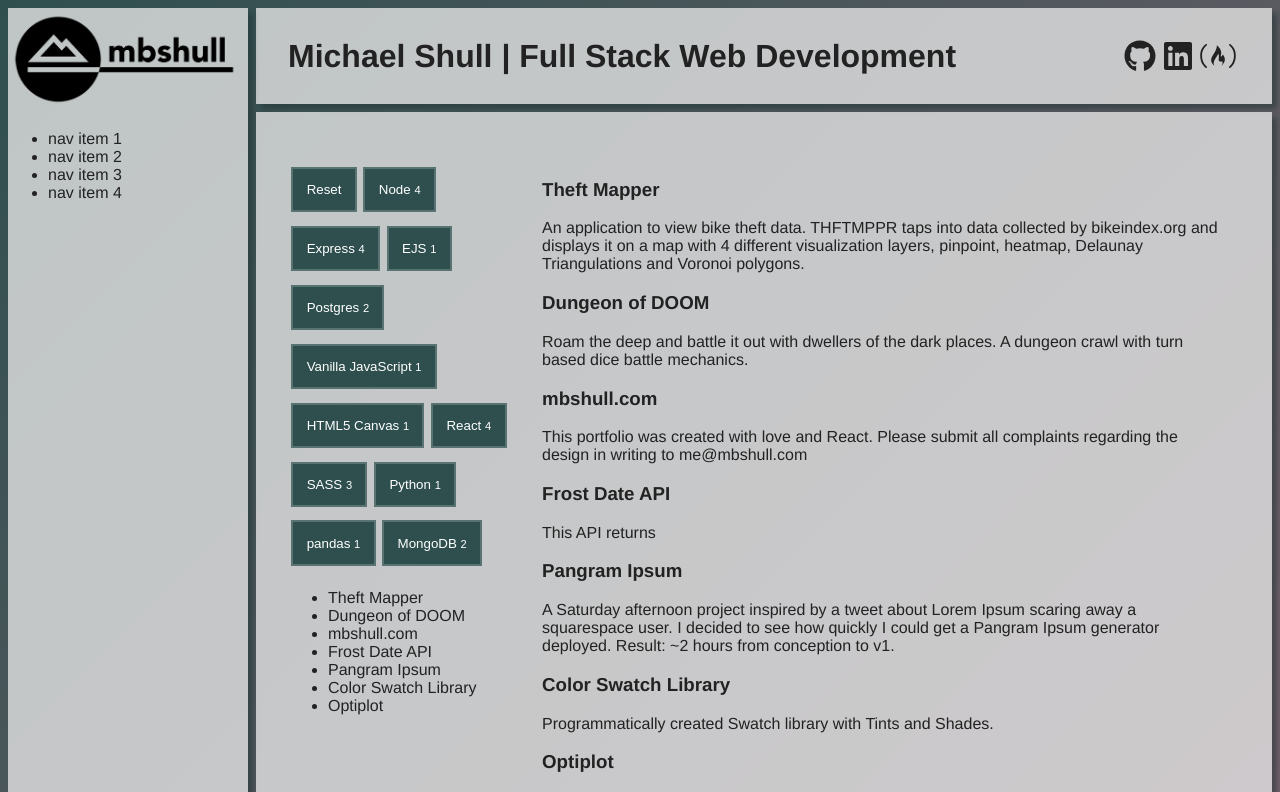
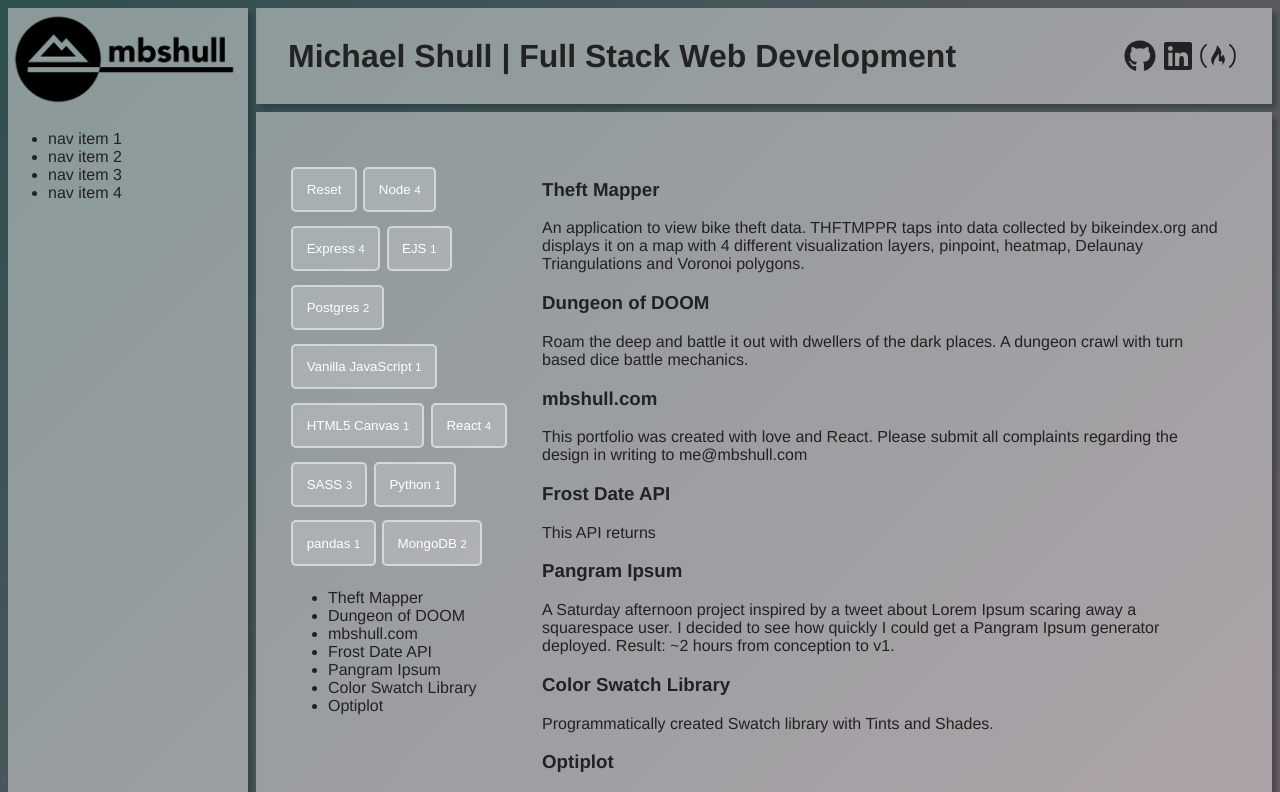
Before and after one commit to shullmb/portfolio2019, a React (Create React App) app: page / in a window 1280 px wide. Shown: the top 792 px of the page. Built offline with nearby package versions, Linux system fonts and the light colour scheme.

Commit message:
update BadgeButton styles

```diff
--- a/src/styles/App.scss
+++ b/src/styles/App.scss
@@ -1,7 +1,7 @@
 // $mainBGColor: #0e1a24;
 $mainBGColor:linear-gradient(135deg, rgba(47, 79, 79,1), rgba(123,99,111,1) 100%);
 // $mainBGColor:linear-gradient(135deg, rgba(47,79,79,1) 0%, rgba(253,187,45,1) 100%);
-$panelBGColor: rgba(228, 228, 228,0.8);
+$panelBGColor: rgba(228, 228, 228,0.5);
 $maintextColor: #222;
 
 body {
--- a/src/styles/Project.scss
+++ b/src/styles/Project.scss
@@ -14,14 +14,18 @@
   // width: 20%;
   // height: 100%;
   button {
-    background: darkslategray;
-    border: 2px solid rgba(255,255,255,0.2);
+    background: rgba(255,255,255,0.2);
+    border: 2px solid rgba(255,255,255,0.5);
+    border-radius: 5px;
     padding: 1em;
     margin: .5em .25em;
     color: white;
     box-sizing: border-box;
     &:hover {
-      border: white 2px solid;
+      animation: wiggle 500ms;
+    };
+    &:active{
+      background: rgba(47, 79, 79,0.5);
     }
   }
 }
@@ -33,3 +37,11 @@
   // height: 100%;
   // width: 80%;
 }
+
+@keyframes wiggle {
+  0% {transform: rotate(2.5deg);}
+  25% {transform: rotate(-2.5deg);}
+  50% {transform: rotate(5deg);}
+  75% {transform: rotate(-1deg);}
+  100% {transform: rotate(0deg);}
+}
```
